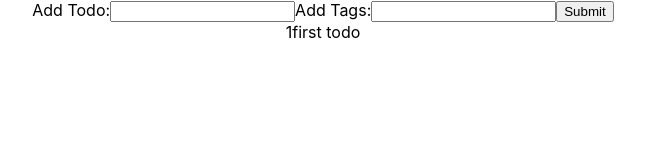
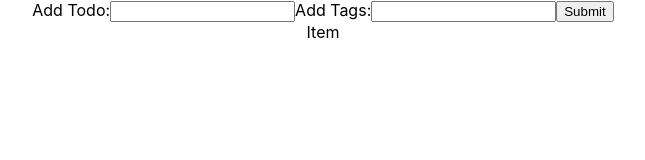
Before and after one commit to CoreyGumbs/reducer-todo, a React (Create React App) app: page / in a window 1280 px wide. Shown: the top 160 px of the page, without its empty margins (317-962 px from the left). Built offline with nearby package versions, Linux system fonts and the light colour scheme.

Commit message:
[Add] added todoitem component to todolist and passed todo/dispatch props

```diff
--- a/src/components/TodoList/TodoList.js
+++ b/src/components/TodoList/TodoList.js
@@ -1,5 +1,6 @@
 import React from 'react';
 
+import TodoItem from '../TodoItem/TodoItem';
 
 const TodoList = ({list, dispatch}) => {
     console.log(list);
@@ -7,8 +8,7 @@ const TodoList = ({list, dispatch}) => {
         <div>
             {list.data.map( todo => (
                 <div key={todo.id}>
-                    {todo.id}
-                    {todo.item}
+                    <TodoItem todo={todo} dispatch={dispatch}/>
                 </div>
             ))}
         </div>
```
